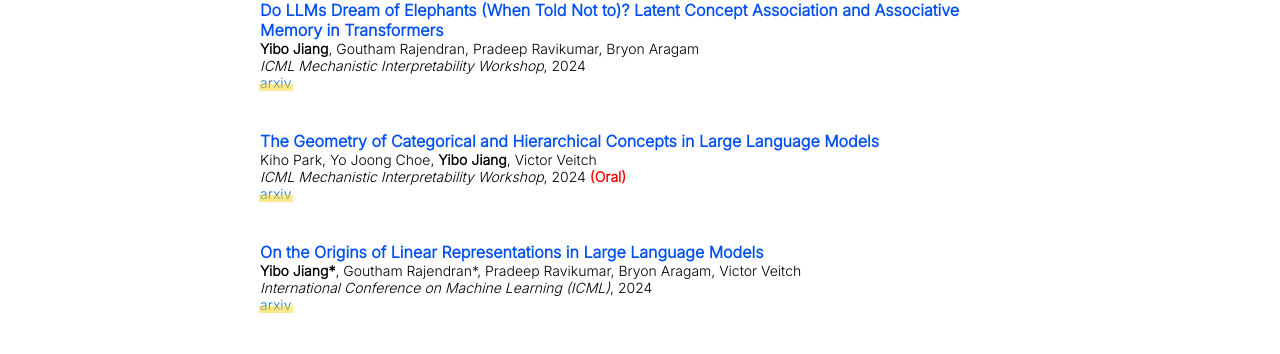
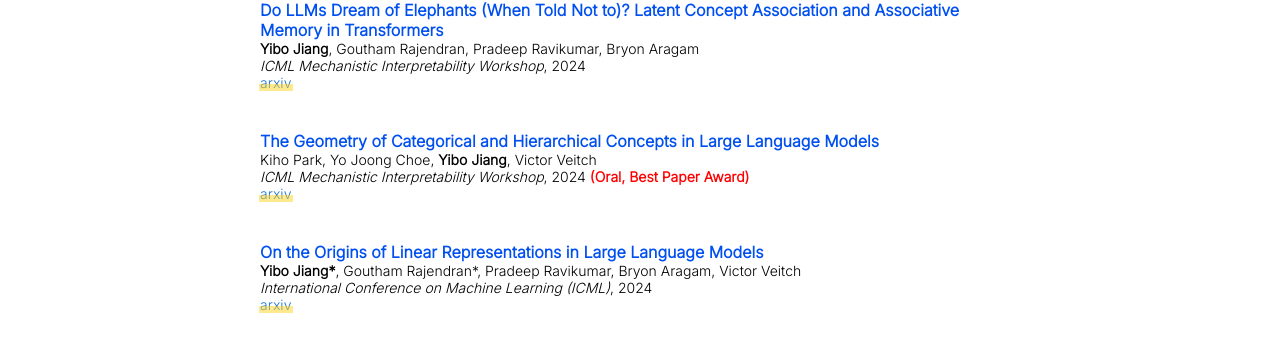
Before and after one commit to ybjiaang/ybjiaang.github.io, a Jekyll site: the page built from _posts/2024-7-01-memory-llm.markdown, in a window 1280 px wide. Shown: the part 614-968 px from the top of the page. Built offline with Jekyll 4.4.1, drawn with Linux system fonts in a browser that asks for light colours.

Commit message:
Update 2024-6-30-category.markdown

```diff
--- a/_posts/2024-6-30-category.markdown
+++ b/_posts/2024-6-30-category.markdown
@@ -6,6 +6,6 @@ categories: research
 author: "Yibo Jiang"
 authors: "Kiho Park, Yo Joong Choe, <strong>Yibo Jiang</strong>, Victor Veitch"
 venue: "ICML Mechanistic Interpretability Workshop"
-award: "(Oral)"
+award: "(Oral, Best Paper Award)"
 arxiv: https://arxiv.org/abs/2406.01506
 ---
```
